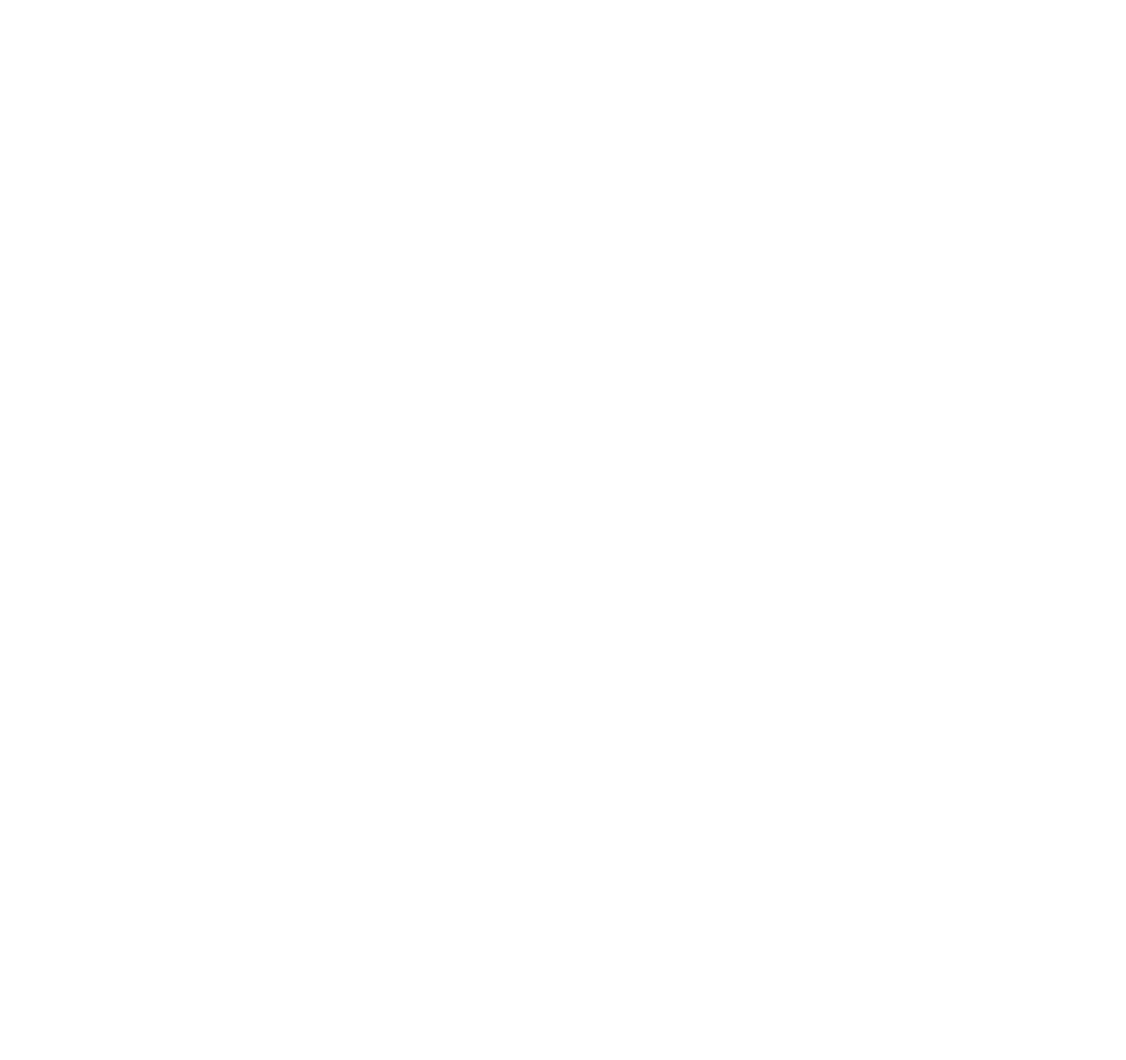
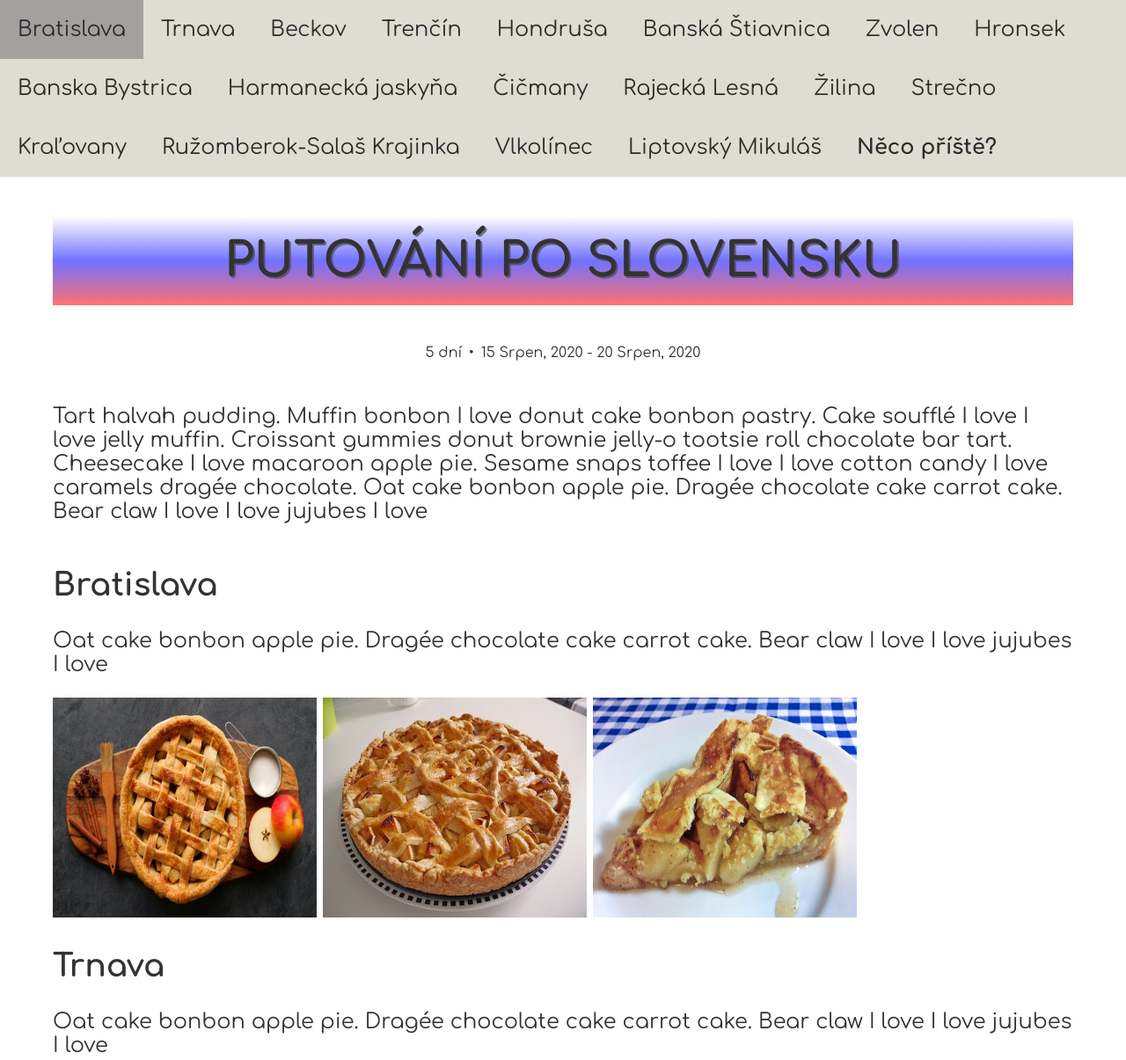
Before and after one commit to MarticKa/ucim_sa, a plain HTML site: page slovensko.html in a window 1280 px wide. Shown: the top 1205 px of the page at 88% size. Before the commit the page ends 800 px from the top, so only its background shows below. Drawn offline with Linux system fonts and the light colour scheme.

Commit message:
nastrel slovensko

```diff
--- a/css/slovensko.css
+++ b/css/slovensko.css
@@ -0,0 +1,64 @@
+/*font-family: 'Caveat', cursive;
+font-family: 'Comfortaa', cursive;*/
+
+body {
+  color: #333;
+  font: normal 24px "Comfortaa", cursive;
+  -webkit-font-smoothing: antialiased;
+  margin: 0;
+}
+
+h1 {
+  text-align: center;
+  font-weight: 700;
+  text-transform: uppercase;
+  font-size: 54px;
+  padding: 20px;
+  text-shadow: 2px 2px rgba(66, 66, 66, 0.658);
+}
+.prechod {
+  background-image: linear-gradient(white, rgba(0, 0, 255, 0.555), rgba(255, 0, 0, 0.555));
+}
+.menu {
+  margin: 0;
+}
+article {
+  margin: 0 60px;
+}
+
+ul {
+  list-style: none;
+
+  margin: 0;
+  padding: 0;
+  overflow: hidden;
+  background-color: #dfdcd1;
+}
+a {
+  text-decoration: none;
+}
+li a {
+  display: block;
+  color: rgb(45, 45, 45);
+  text-align: center;
+  padding: 20px;
+  text-decoration: none;
+}
+li {
+  float: left;
+}
+li a:hover {
+  background-color: #a5a0a0;
+}
+.begin {
+  text-align: center;
+  font-size: 16px;
+}
+.begin time:before {
+  content: " • ";
+  font-style: normal;
+  margin: 0 3px;
+}
+.first-paragraph {
+  margin: 50px 0;
+}
--- a/slovensko.html
+++ b/slovensko.html
@@ -2,6 +2,125 @@
 <html>
   <head>
     <meta charset="utf-8" />
-    <link rel="stylesheet" href="css/formular.css" />
-    <title>Putování po Slovensku!</title>
+    <link rel="stylesheet" href="css/slovensko.css" />
+    <link rel="preconnect" href="https://fonts.gstatic.com" />
+    <link
+      href="https://fonts.googleapis.com/css2?family=Caveat&family=Comfortaa:wght@300;400;600;700&display=swap"
+      rel="stylesheet"
+    />
+    <title>Slovensko</title>
   </head>
+  <body>
+    <main>
+      <header class="menu">
+        <ul>
+          <li><a href="#bratislava">Bratislava</a></li>
+          <li><a href="#trnava">Trnava</a></li>
+          <li><a href="#beckov">Beckov</a></li>
+          <li><a href="#trencin">Trenčín</a></li>
+          <li><a href="#hondrusa">Hondruša</a></li>
+          <li><a href="#banska_stiavnica">Banská Štiavnica</a></li>
+          <li><a href="#zvolen">Zvolen</a></li>
+          <li><a href="#hronsek">Hronsek</a></li>
+          <li><a href="#banska_bystrica">Banska Bystrica</a></li>
+          <li><a href="#haramanecka_jaskyna">Harmanecká jaskyňa</a></li>
+          <li><a href="#cicmany">Čičmany</a></li>
+          <li><a href="#rajecka_lesna">Rajecká Lesná</a></li>
+          <li><a href="#zilina">Žilina</a></li>
+          <li><a href="#strecno">Strečno</a></li>
+          <li><a href="#kralovany">Kraľovany</a></li>
+          <li><a href="#ruzomberok">Ružomberok-Salaš Krajinka</a></li>
+          <li><a href="#vlkolinec">Vlkolínec</a></li>
+          <li><a href="#liptovsky_milulas">Liptovský Mikuláš</a></li>
+          <li>
+            <a href="#priste"><strong>Něco příště?</strong></a>
+          </li>
+        </ul>
+      </header>
+      <article>
+        <h1 class="prechod">Putování po Slovensku</h1>
+        <p class="begin">
+          5 dní
+          <time datetime="2020-08-15"> 15 Srpen, 2020 - 20 Srpen, 2020</time>
+        </p>
+        <p class="first-paragraph">
+          Tart halvah pudding. Muffin bonbon I love donut cake bonbon pastry.
+          Cake soufflé I love I love jelly muffin. Croissant gummies donut
+          brownie jelly-o tootsie roll chocolate bar tart. Cheesecake I love
+          macaroon apple pie. Sesame snaps toffee I love I love cotton candy I
+          love caramels dragée chocolate. Oat cake bonbon apple pie. Dragée
+          chocolate cake carrot cake. Bear claw I love I love jujubes I love
+        </p>
+
+        <h2 id="bratislava">Bratislava</h2>
+        <p class="city">
+          Oat cake bonbon apple pie. Dragée chocolate cake carrot cake. Bear
+          claw I love I love jujubes I love
+        </p>
+        <div>
+          <a href="#">
+            <img
+              src="img/photo_1.jpg"
+              width="300"
+              height="250"
+              alt="Ilustrační foto"
+            />
+          </a>
+
+          <a href="#">
+            <img
+              src="img/photo_2.jpg"
+              width="300"
+              height="250"
+              alt="Ilustrační foto"
+            />
+          </a>
+
+          <a href="#">
+            <img
+              src="img/photo_3.jpg"
+              width="300"
+              height="250"
+              alt="Ilustrační foto"
+            />
+          </a>
+        </div>
+
+        <h2 id="trnava">Trnava</h2>
+        <p class="city">
+          Oat cake bonbon apple pie. Dragée chocolate cake carrot cake. Bear
+          claw I love I love jujubes I love
+        </p>
+        <div>
+          <a href="#">
+            <img
+              src="img/photo_1.jpg"
+              width="300"
+              height="250"
+              alt="Ilustrační foto"
+            />
+          </a>
+
+          <a href="#">
+            <img
+              src="img/photo_2.jpg"
+              width="300"
+              height="250"
+              alt="Ilustrační foto"
+            />
+          </a>
+
+          <a href="#">
+            <img
+              src="img/photo_3.jpg"
+              width="300"
+              height="250"
+              alt="Ilustrační foto"
+            />
+          </a>
+        </div>
+      </article>
+    </main>
+    <footer></footer>
+  </body>
+</html>
```
Also changed, not shown: recept.html (+3 -3 lines).
